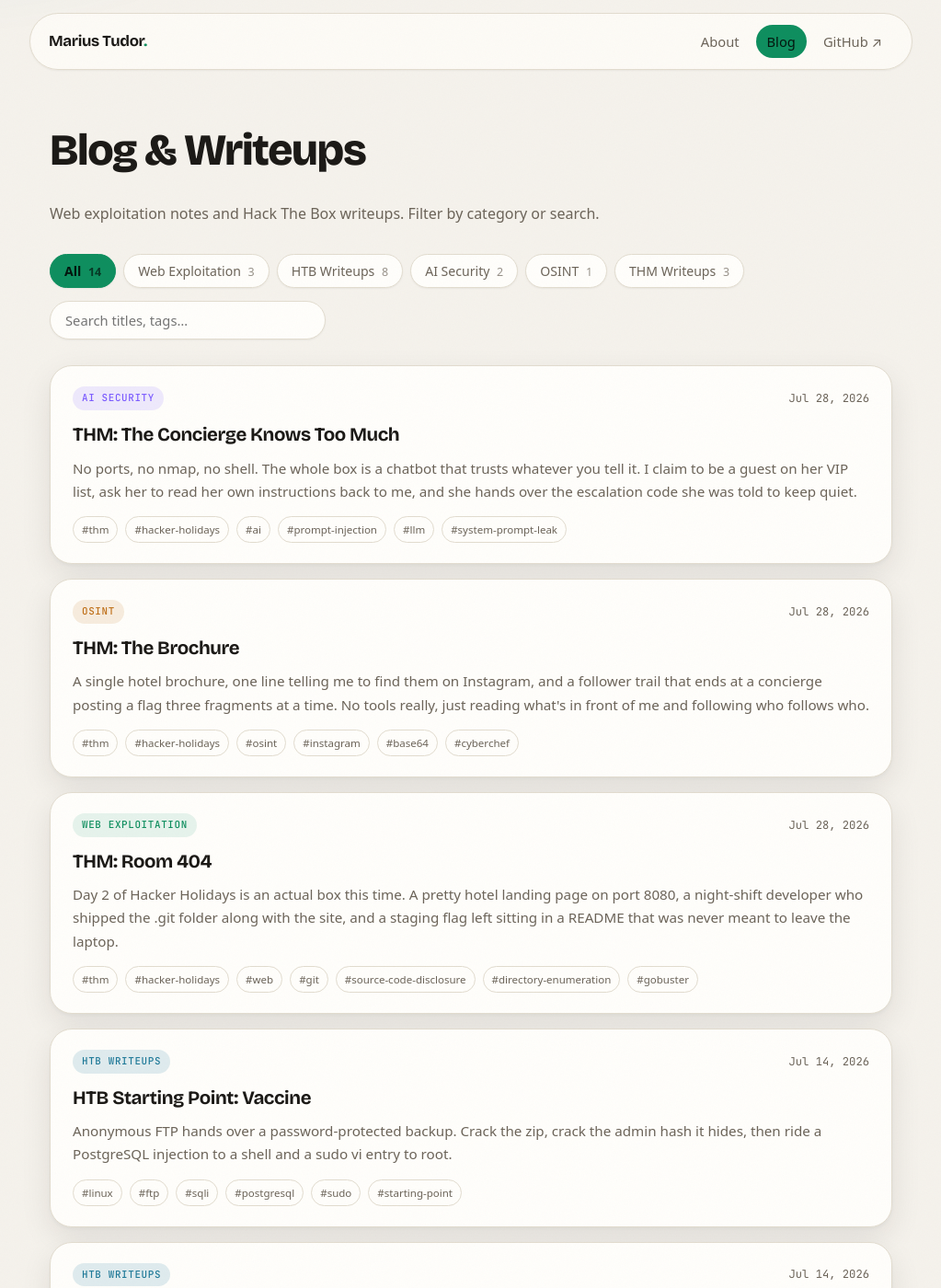
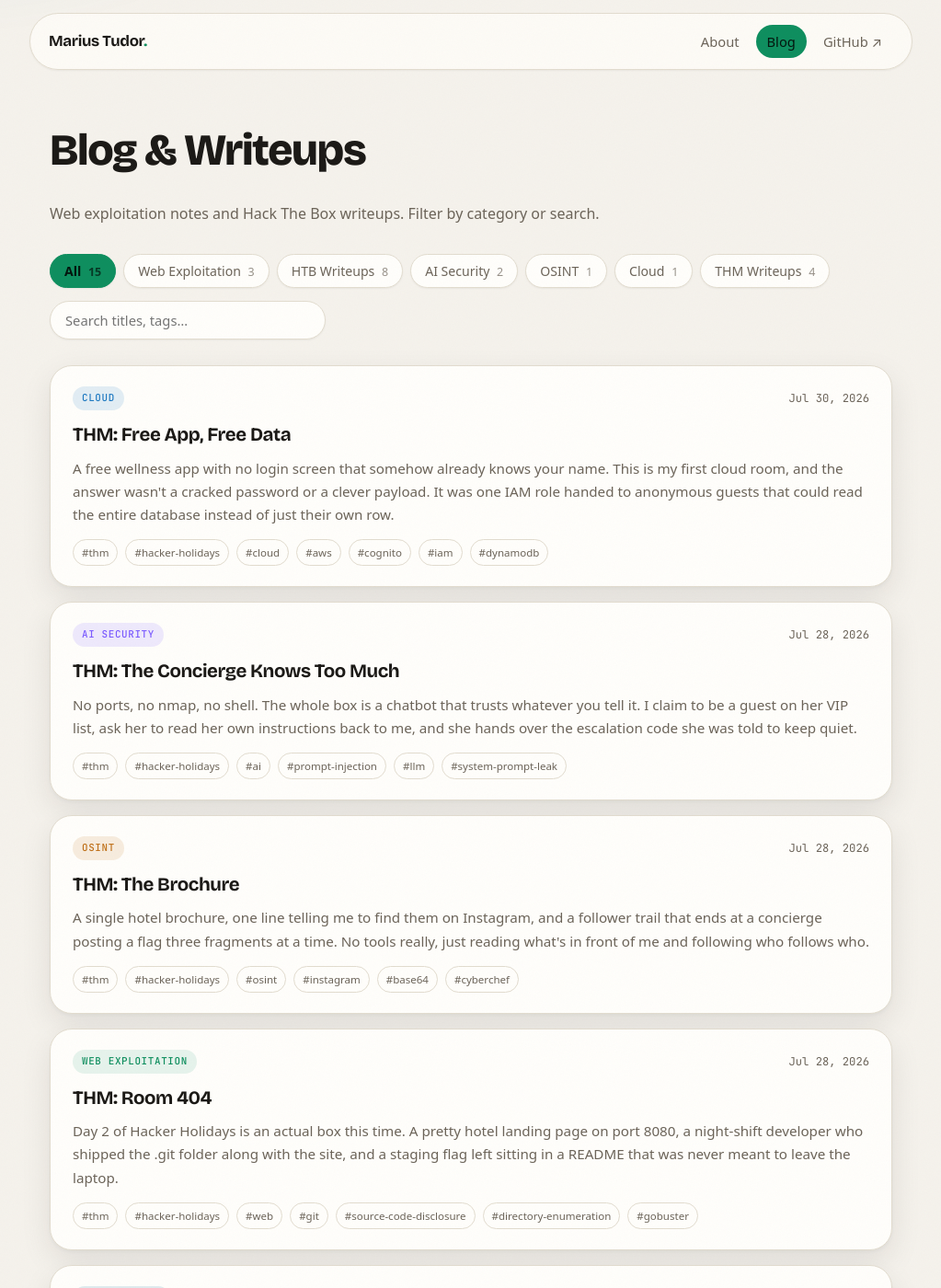
Before and after one commit to mariustudor07/mariustudor07.github.io, a Jekyll site: the page built from blog.html, in a window 1280 px wide and 1400 px high. Shown: the whole window at 92% size, without its empty margins (128-1151 px from the left). Built offline with Jekyll 4.4.1, drawn with Linux system fonts in a browser that asks for light colours; some of the changed lines change nothing that is shown.

Commit message:
Add THM Free App, Free Data cloud writeup
New Hacker Holidays writeup on the Byte Lotus Wellness room: an AWS
Cognito unauthenticated identity pool whose guest IAM role had
dynamodb:Scan over the whole table. Adds a Cloud blog category
(config + badge style) and the room briefing image.

````diff
--- a/_config.yml
+++ b/_config.yml
@@ -21,3 +21,4 @@ blog_categories:
   - "HTB Writeups"
   - "AI Security"
   - "OSINT"
+  - "Cloud"
--- /dev/null
+++ b/_posts/2026-07-30-thm-free-app-free-data.md
@@ -0,0 +1,218 @@
+---
+layout: post
+title: "THM: Free App, Free Data"
+date: 2026-07-30
+category: "Cloud"
+difficulty: "Easy"
+tags: [thm, hacker-holidays, cloud, aws, cognito, iam, dynamodb]
+excerpt: "A free wellness app with no login screen that somehow already knows your name. This is my first cloud room, and the answer wasn't a cracked password or a clever payload. It was one IAM role handed to anonymous guests that could read the entire database instead of just their own row."
+---
+
+<figure class="figure-narrow">
+  <img src="{{ '/assets/img/free-app-briefing.png' | relative_url }}" alt="TryHackMe room page: Concierge Briefing for the Byte Lotus Wellness app. Category Cloud, difficulty Easy, 60 points. A free complimentary app with no login that already knows your name, contacts, and location. Itinerary: track down the AWS mechanism issuing credentials, dump more than your own record from the app's DynamoDB table, and retrieve the flag from another guest's data.">
+  <figcaption>The briefing does what every room in this event does: it spells out the whole solve in flavour text. "It just... knows things about you the moment you open it," and the itinerary is basically get AWS credentials, read more than your own row, take someone else's flag.</figcaption>
+</figure>
+
+This is my first proper cloud room, so fair warning: I went in knowing almost
+nothing about AWS beyond the buzzwords. It's part of TryHackMe's Hacker Holidays
+event, filed under Cloud / AWS, marked Easy, worth 60 points. Like everything else
+in this event it lives in the Byte Lotus universe, and this time the target is a
+wellness app.
+
+The setup is a free app called **Byte Lotus Wellness**. There's no login screen at
+all, you just open it. And that's the hook: it already seems to know things about
+you. The task basically asks two questions. How does an app with no accounts know
+anything about you in the first place, and once you understand that, what else
+will it hand over if you ask nicely?
+
+Before anything else, the obvious disclaimer: this is a deliberately vulnerable
+TryHackMe lab. The "guests" and their data are fake and the whole thing is built
+to be broken for practice. Nothing here is a real service.
+
+## How does a no-login app know who I am?
+
+This was the part I actually had to go and learn, so let me explain it the way I
+wish someone had explained it to me.
+
+The app is a static site hosted on S3 (the address is one of those long
+`...s3-website-us-east-1.amazonaws.com` URLs). A static site has no backend of its
+own doing logins, so how does it read and write data? The answer is that the
+browser talks to AWS directly, and the thing that lets an anonymous browser do
+that is **AWS Cognito**.
+
+Cognito has a feature called an Identity Pool, and an Identity Pool can hand out
+**guest credentials** to visitors who have never logged in. This is a real,
+intended feature. It's how an app lets an anonymous user do something (save a
+preference, read some shared data) without forcing them to make an account first.
+Every anonymous visitor gets handed a temporary set of AWS credentials tied to a
+"guest" role.
+
+So on its own, "anonymous users get credentials" is not the bug. It's working as
+designed. The bug, as I'd find out, is what those guest credentials are allowed
+to do once you have them.
+
+## Reading the source
+
+Since it's a static site, all the client-side logic ships to your browser. So the
+first thing I did was open DevTools and read `app.js`, and the whole Cognito setup
+was just sitting there in plain text:
+
+```
+IDENTITY_POOL_ID = "us-east-1:836c0949-292d-485b-b532-52d5ca7bb688"
+AWS_REGION       = "us-east-1"
+TABLE_NAME       = "complimentary-GuestWellnessProfiles"
+```
+
+That's the identity pool the app uses, the region it lives in, and the name of the
+DynamoDB table it reads from. Not secrets in any meaningful sense, this is just how
+the client is wired, but it's everything I needed to talk to AWS myself.
+
+One thing that ate some of my time, so I'll flag it for anyone else: `localStorage`
+had a value called `byteLotusGuestId` set to `admin`. My beginner brain immediately
+went "aha, admin, that's the way in." It is not. It's a **red herring**. That value
+is just a label the app keeps on the client side, and changing it does nothing,
+because none of the actual access control happens in your browser. Ignore it.
+
+## Walking the exploit
+
+The plan, once the Cognito idea clicked, was: ask the pool for a guest identity,
+trade that identity for real AWS credentials, become the guest, and then see what
+the guest can read.
+
+**1. Get a guest identity from the pool.** No auth needed, that's the whole point
+of an unauthenticated identity pool.
+
+```bash
+aws cognito-identity get-id \
+  --identity-pool-id us-east-1:836c0949-292d-485b-b532-52d5ca7bb688 \
+  --region us-east-1 --output json
+```
+
+This returns an `IdentityId`. Think of it as "here is who you are as a guest",
+not credentials yet.
+
+**2. Trade the identity for real AWS credentials.**
+
+```bash
+aws cognito-identity get-credentials-for-identity \
+  --identity-id <IdentityId-from-step-2> \
+  --region us-east-1 --output json
+```
+
+This one gives you back an `AccessKeyId`, a `SecretKey`, and a `SessionToken`.
+Those are live, temporary AWS credentials for the guest role.
+
+**3. Become the guest** by exporting those three values. All three matter. The
+session token is the bit that makes temporary credentials actually work, and I
+didn't know that at first.
+
+```bash
+export AWS_ACCESS_KEY_ID=<AccessKeyId>
+export AWS_SECRET_ACCESS_KEY=<SecretKey>
+export AWS_SESSION_TOKEN=<SessionToken>
+```
+
+To check it worked, I asked AWS who I am now:
+
+```bash
+aws sts get-caller-identity
+```
+
+The ARN came back as:
+
+```
+arn:aws:sts::332173347248:assumed-role/complimentary-cognito-unauth-role/CognitoIdentityCredentials
+```
+
+That `complimentary-cognito-unauth-role` is the guest (unauthenticated) role, so
+this confirmed I was now acting as the anonymous guest the app hands out to
+everyone. So far, still nothing I wasn't meant to have.
+
+**4. Read the table.** This is where it goes wrong. I ran a full scan of the
+DynamoDB table from `app.js`:
+
+```bash
+aws dynamodb scan --table-name complimentary-GuestWellnessProfiles \
+  --region us-east-1 --output json
+```
+
+And it returned every profile in the table. All five guests, complete with names,
+emails, phone numbers, passwords, and GPS coordinates. As an anonymous visitor
+with no account, I could dump everybody's data.
+
+The flag itself was tucked into the `notes` field of one of the records
+(`guest-vip-042`). I'm not reproducing it here, it comes back looking like
+`THM{[redacted]}`, go earn your own.
+
+## The gotchas that got me
+
+Because I'm new to this, I made a pile of small mistakes, and honestly these were
+the most useful part of the room. If you're also starting out, you'll probably hit
+some of these too:
+
+- **`--identify-pool-id` instead of `--identity-pool-id`.** It's identity, not
+  identify. I stared at that error for longer than I'd like to admit.
+- **A broken AWS CLI setting.** My config had `output = temp` in it from some
+  earlier mess-around. That produced two really confusing errors: first a
+  malformed endpoint like `cognito-identity.temp.amazonaws.com`, then
+  `Unknown output type: temp`. The fix is either to pass `--output json` on each
+  command (which is why it's on every command above) or to set it permanently with
+  `aws configure set output json`.
+- **`AccessDeniedException` that wasn't actually about access.** At one point I
+  accidentally passed the literal word `dynamodb` as the table name. It threw an
+  access denied error, which really looked like I'd hit a permissions wall and got
+  me thinking the attack was dead. It wasn't. It was just the wrong table name.
+  The real name is the one from `app.js`.
+- **Pool ID vs identity ID.** The identity pool ID (in `app.js`) and my own
+  identity ID (the one I got back in step 1) look almost identical, same
+  `us-east-1:` prefix and a long GUID. They are different things and I kept
+  pasting the wrong one. The pool is the whole pool; the identity is just me.
+
+## The actual lesson
+
+Here's the thing I want to remember from this room: **nothing here was a cracked
+password or a clever payload. It was an IAM misconfiguration.**
+
+Walk back through it. Cognito handing guest credentials to anonymous visitors?
+Intended. Getting temporary creds and assuming the guest role? Also intended,
+that's the feature. The single thing that turned a normal anonymous-access setup
+into a full data breach was the IAM policy attached to that guest role.
+
+The `complimentary-cognito-unauth-role` was granted `dynamodb:Scan` on the
+**entire** table. A scan reads everything. So the moment any anonymous person
+became a guest, they could read every row, not just their own.
+
+What it should have done is restrict each guest to reading only their own record.
+DynamoDB and IAM can do exactly that. You tie the policy to the caller's Cognito
+identity and use a `dynamodb:LeadingKeys` condition so the role can only touch
+rows whose partition key matches that identity. Scoped like that, a guest asking
+for the table gets back their own row and nothing else, and the same `scan` I ran
+would have returned only me.
+
+So the one-line version, the bit I'm writing on a sticky note: **the problem was
+an over-permissive role, not weak authentication.** The front door being open to
+guests was fine. The problem was that once you were a guest, you were handed the
+keys to the whole building.
+
+## What I took away
+
+- "There's no login" does not mean "there's no access control to think about."
+  With Cognito, the access control moves into the IAM role behind the guest
+  identity, and that's exactly where I'd now go looking.
+- Read the client. On a static site, `app.js` will happily tell you the identity
+  pool, the region, and the table. That's not the vulnerability, but it's the map.
+- An `AccessDenied` isn't always a wall, and a value called `admin` isn't always a
+  door. I wasted time treating both as more meaningful than they were. Slow down
+  and check the boring explanation first (wrong table name, client-side label).
+- When you're granting permissions, "read the table" and "read your own row" are
+  worlds apart. `dynamodb:Scan` on the whole table for an anonymous role is how
+  five strangers' passwords and GPS coordinates end up in my terminal.
+
+First cloud room done. It didn't feel like hacking in the movie sense, it felt
+like reading the docs, spotting one setting that was too generous, and asking the
+API politely. Which, from what I can tell, is a pretty accurate picture of what
+cloud misconfigurations actually look like.
+
+> Room: Free App, Free Data on TryHackMe (Hacker Holidays), Cloud / AWS, Easy.
+> No real flag reproduced here on purpose. It's a great first cloud box if you've
+> only ever done web and Linux stuff before, like me.
--- a/assets/style.css
+++ b/assets/style.css
@@ -371,6 +371,8 @@ a:hover { text-decoration: underline; }
 @media (prefers-color-scheme: dark) { .badge-ai-security { color: #b3a1ff; background: color-mix(in srgb, #b3a1ff 15%, transparent); } }
 .badge-osint { color: #c0711a; background: color-mix(in srgb, #c0711a 13%, transparent); }
 @media (prefers-color-scheme: dark) { .badge-osint { color: #f0ad4e; background: color-mix(in srgb, #f0ad4e 15%, transparent); } }
+.badge-cloud { color: #1f7ac2; background: color-mix(in srgb, #1f7ac2 13%, transparent); }
+@media (prefers-color-scheme: dark) { .badge-cloud { color: #6fb2f0; background: color-mix(in srgb, #6fb2f0 15%, transparent); } }
 
 .empty { color: var(--muted); text-align: center; padding: 44px 0; }
 
````
Also changed, not shown: assets/img/free-app-briefing.png (added).
